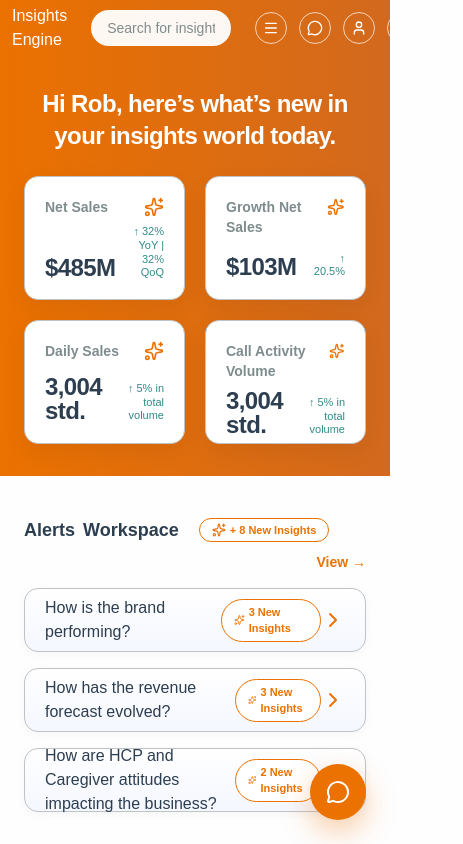
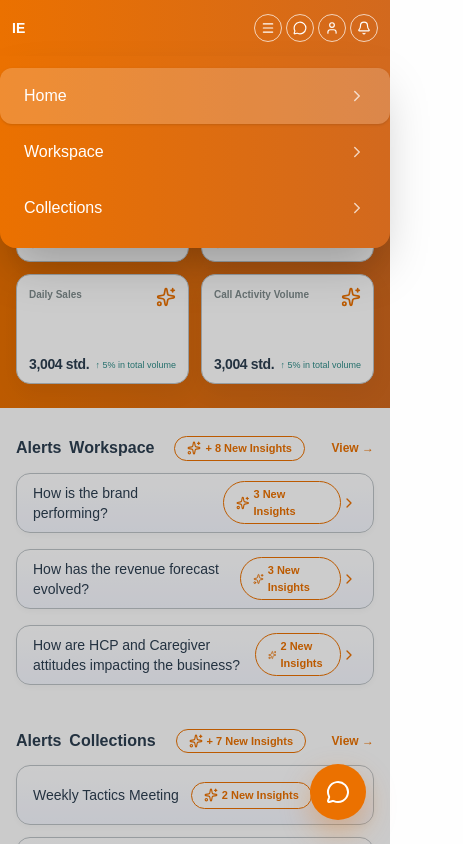
Before and after one commit to Rahul5430/InsightsEngine, a Next.js app: page / in a window 390 px wide. Both pictures are taken after a click on the button 271 px from the left and 28 px from the top of the page. Shown: the top 844 px of the page, 463 px wide, since content can reach past the window. Built offline with nearby package versions, Linux system fonts and the light colour scheme.

Commit message:
responsiveness

```diff
--- a/src/app/layout.tsx
+++ b/src/app/layout.tsx
@@ -36,7 +36,7 @@ export default function RootLayout({
 				<style suppressHydrationWarning>{injectThemeVariables()}</style>
 				<div
 					id='ie-app-container'
-					className='transition-transform duration-300 ease-[cubic-bezier(0.22,1,0.36,1)]'
+					className='transition-all duration-300 ease-[cubic-bezier(0.22,1,0.36,1)]'
 				>
 					<NavBar />
 					<div className='px-0'>{children}</div>
--- a/src/app/page.tsx
+++ b/src/app/page.tsx
@@ -9,42 +9,36 @@ export default function Home() {
 	return (
 		<main className='min-h-screen'>
 			<div
-				className='w-full py-8'
+				className='w-full py-6 sm:py-8'
 				style={{
 					background:
 						'linear-gradient(90deg, var(--ie-nav), var(--ie-nav-end))',
 				}}
 			>
-				<div className='mx-auto max-w-6xl px-6'>
-					<div className='px-2 text-center text-2xl font-semibold tracking-tight text-white sm:text-[28px]'>
-						Hi Rob, here’s what’s new in your insights world today.
+				<div className='mx-auto max-w-6xl px-4 sm:px-6'>
+					<div className='px-2 text-center text-lg font-semibold tracking-tight text-white sm:text-2xl lg:text-[28px]'>
+						Hi Rob, here&apos;s what&apos;s new in your insights
+						world today.
 					</div>
-					<div className='mt-6 grid grid-cols-2 gap-5 lg:grid-cols-4'>
-						<div className='col-span-1'>
+					<div className='mt-4 grid grid-cols-2 gap-3 sm:mt-6 sm:gap-5 lg:grid-cols-4'>
 						<KpiCard
 							title='Net Sales'
 							value='$485M'
 							trend='↑ 32% YoY | 32% QoQ'
 							trailing={<AIIcon />}
 						/>
-						</div>
-						<div className='col-span-1'>
 						<KpiCard
 							title='Growth Net Sales'
 							value='$103M'
 							trend='↑ 20.5%'
 							trailing={<AIIcon />}
 						/>
-						</div>
-						<div className='col-span-1'>
 						<KpiCard
 							title='Daily Sales'
 							value='3,004 std.'
 							trend='↑ 5% in total volume'
 							trailing={<AIIcon />}
 						/>
-						</div>
-						<div className='col-span-1'>
 						<KpiCard
 							title='Call Activity Volume'
 							value='3,004 std.'
@@ -54,10 +48,9 @@ export default function Home() {
 					</div>
 				</div>
 			</div>
-			</div>
 
-			<div className='mx-auto max-w-6xl px-6 pt-6'>
-				<div className='flex flex-wrap items-center gap-2 py-4 text-lg font-semibold text-[color:var(--ie-text)] sm:text-xl'>
+			<div className='mx-auto max-w-6xl px-4 pt-4 sm:px-6 sm:pt-6'>
+				<div className='flex flex-wrap items-center gap-2 py-3 text-base font-semibold text-[color:var(--ie-text)] sm:py-4 sm:text-lg lg:text-xl'>
 					<span>Alerts</span>
 					<span className='mx-2 hidden text-[color:var(--ie-text-muted)] sm:inline'>
 						|
@@ -69,7 +62,7 @@ export default function Home() {
 					/>
 					<Link
 						href='/workspace'
-						className='ml-auto text-sm text-[color:var(--ie-primary)]'
+						className='ml-auto text-xs text-[color:var(--ie-primary)] sm:text-sm'
 					>
 						View →
 					</Link>
@@ -92,7 +85,7 @@ export default function Home() {
 					/>
 				</div>
 
-				<div className='mt-10 flex flex-wrap items-center gap-2 py-4 text-lg font-semibold text-[color:var(--ie-text)] sm:text-xl'>
+				<div className='mt-8 flex flex-wrap items-center gap-2 py-3 text-base font-semibold text-[color:var(--ie-text)] sm:mt-10 sm:py-4 sm:text-lg lg:text-xl'>
 					<span>Alerts</span>
 					<span className='mx-2 hidden text-[color:var(--ie-text-muted)] sm:inline'>
 						|
@@ -104,12 +97,12 @@ export default function Home() {
 					/>
 					<Link
 						href='/collections'
-						className='ml-auto text-sm text-[color:var(--ie-primary)]'
+						className='ml-auto text-xs text-[color:var(--ie-primary)] sm:text-sm'
 					>
 						View →
 					</Link>
 				</div>
-				<div className='mb-24 space-y-4'>
+				<div className='mb-16 space-y-3 sm:mb-24 sm:space-y-4'>
 					<AlertRow
 						title='Weekly Tactics Meeting'
 						newCount={2}
--- /dev/null
+++ b/src/components/MobileMenu.tsx
@@ -0,0 +1,85 @@
+'use client';
+
+import { ChevronDown } from 'lucide-react';
+import Link from 'next/link';
+import { usePathname } from 'next/navigation';
+
+type Props = {
+	open: boolean;
+	onClose: () => void;
+};
+
+export function MobileMenu({ open, onClose }: Props) {
+	const pathname = usePathname();
+
+	const linkClass = (href: string) => {
+		const baseClass =
+			'flex items-center justify-between rounded-xl px-6 py-4 text-base font-medium transition-all duration-200';
+
+		// Special case for home route - only match exact path
+		if (href === '/') {
+			return pathname === '/'
+				? `${baseClass} bg-white/20 text-white shadow-sm`
+				: `${baseClass} text-white hover:bg-white/10`;
+		}
+		// For other routes, use startsWith
+		return pathname.startsWith(href)
+			? `${baseClass} bg-white/20 text-white shadow-sm`
+			: `${baseClass} text-white hover:bg-white/10`;
+	};
+
+	return (
+		<div
+			className={`absolute right-0 left-0 z-50 transition-all duration-200 ${
+				open
+					? 'translate-y-0 opacity-100'
+					: 'pointer-events-none -translate-y-2 opacity-0'
+			}`}
+			style={{
+				top: '56px',
+			}}
+		>
+			<div
+				className='overflow-hidden rounded-b-2xl shadow-2xl'
+				style={{
+					background:
+						'linear-gradient(90deg, var(--ie-nav), var(--ie-nav-end))',
+					margin: 0,
+					padding: 0,
+				}}
+			>
+				<div className='py-3'>
+					<Link href='/' className={linkClass('/')} onClick={onClose}>
+						<span>Home</span>
+						<ChevronDown
+							size={18}
+							className='rotate-[-90deg] text-white/70'
+						/>
+					</Link>
+					<Link
+						href='/workspace'
+						className={linkClass('/workspace')}
+						onClick={onClose}
+					>
+						<span>Workspace</span>
+						<ChevronDown
+							size={18}
+							className='rotate-[-90deg] text-white/70'
+						/>
+					</Link>
+					<Link
+						href='/collections'
+						className={linkClass('/collections')}
+						onClick={onClose}
+					>
+						<span>Collections</span>
+						<ChevronDown
+							size={18}
+							className='rotate-[-90deg] text-white/70'
+						/>
+					</Link>
+				</div>
+			</div>
+		</div>
+	);
+}
--- a/src/components/NavBar.tsx
+++ b/src/components/NavBar.tsx
@@ -1,75 +1,135 @@
+'use client';
+
 import { Bell, HelpCircle, Menu, MessageCircle, User } from 'lucide-react';
 import Link from 'next/link';
+import { useEffect, useRef, useState } from 'react';
 
 import { ChatPanel } from '@/components/chat/ChatPanel';
+import { MobileMenu } from '@/components/MobileMenu';
 import { NavLinks } from '@/components/NavLinks';
 import { NotificationPanel } from '@/components/notifications/NotificationPanel';
 
 export function NavBar() {
+	const [mobileMenuOpen, setMobileMenuOpen] = useState(false);
+	const navRef = useRef<HTMLDivElement>(null);
+
+	useEffect(() => {
+		function handleClickOutside(event: MouseEvent) {
+			if (
+				navRef.current &&
+				!navRef.current.contains(event.target as Node)
+			) {
+				setMobileMenuOpen(false);
+			}
+		}
+
+		if (mobileMenuOpen) {
+			document.addEventListener('mousedown', handleClickOutside);
+		}
+
+		return () => {
+			document.removeEventListener('mousedown', handleClickOutside);
+		};
+	}, [mobileMenuOpen]);
+
 	return (
 		<div
-			className='w-full bg-[color:var(--ie-nav)]'
+			ref={navRef}
+			className='relative w-full bg-[color:var(--ie-nav)]'
 			style={{
 				background:
 					'linear-gradient(90deg, var(--ie-nav), var(--ie-nav-end))',
 			}}
 		>
-			<div className='mx-auto flex h-14 max-w-6xl items-center gap-6 px-3 sm:px-6'>
-				<Link href='/' className='text-white'>
-					Insights Engine
+			<div className='mx-auto flex h-14 max-w-6xl items-center gap-2 px-3 sm:gap-4 sm:px-6'>
+				{/* Logo - responsive sizing */}
+				<Link
+					href='/'
+					className='text-sm font-semibold text-white sm:text-base'
+				>
+					<span className='hidden sm:inline'>Insights Engine</span>
+					<span className='sm:hidden'>IE</span>
 				</Link>
+
 				{/* desktop nav links */}
 				<div className='hidden md:block'>
 					<NavLinks />
 				</div>
+
+				{/* Search bar - responsive width and visibility */}
 				<input
-					className='w-[140px] rounded-[9999px] bg-white/95 px-4 py-2 text-sm text-[color:var(--ie-text)] outline-none placeholder:text-[color:var(--ie-text-muted)] sm:w-[220px] md:w-[350px]'
-					placeholder='Search for insights...'
+					className='hidden w-[120px] rounded-[9999px] bg-white/95 px-3 py-1.5 text-xs text-[color:var(--ie-text)] outline-none placeholder:text-[color:var(--ie-text-muted)] sm:block sm:w-[180px] sm:px-4 sm:py-2 sm:text-sm md:w-[300px] lg:w-[350px]'
+					placeholder='Search...'
 				/>
-				<div className='ml-auto flex items-center gap-3'>
+
+				<div className='ml-auto flex items-center gap-1 sm:gap-2'>
 					{/* mobile hamburger menu */}
 					<button
 						aria-label='Menu'
-						className='grid h-8 w-8 cursor-pointer place-items-center rounded-full border border-white/70 text-white hover:bg-white/10 md:hidden'
+						onClick={() => setMobileMenuOpen(!mobileMenuOpen)}
+						className='grid h-7 w-7 cursor-pointer place-items-center rounded-full border border-white/70 text-white hover:bg-white/10 sm:h-8 sm:w-8 md:hidden'
 					>
-						<Menu size={16} />
+						<Menu size={14} className='sm:h-4 sm:w-4' />
 					</button>
+
+					{/* Chat - always visible */}
 					<ChatPanel
 						trigger={
 							<button
 								aria-label='Chat'
-								className='grid h-8 w-8 cursor-pointer place-items-center rounded-full border border-white/70 text-white hover:bg-white/10'
+								className='grid h-7 w-7 cursor-pointer place-items-center rounded-full border border-white/70 text-white hover:bg-white/10 sm:h-8 sm:w-8'
 							>
-								<MessageCircle size={16} />
+								<MessageCircle
+									size={14}
+									className='sm:h-4 sm:w-4'
+								/>
 							</button>
 						}
 					/>
+
+					{/* Account - always visible */}
 					<button
 						aria-label='Account'
-						className='grid h-8 w-8 cursor-pointer place-items-center rounded-full border border-white/70 text-white hover:bg-white/10'
+						className='grid h-7 w-7 cursor-pointer place-items-center rounded-full border border-white/70 text-white hover:bg-white/10 sm:h-8 sm:w-8'
 					>
-						<User size={16} />
+						<User size={14} className='sm:h-4 sm:w-4' />
 					</button>
-					<div>
+
+					{/* Notifications - always visible */}
 					<NotificationPanel
 						trigger={
 							<button
 								aria-label='Notifications'
-									className='grid h-8 w-8 cursor-pointer place-items-center rounded-full border border-white/70 text-white hover:bg-white/10'
+								className='grid h-7 w-7 cursor-pointer place-items-center rounded-full border border-white/70 text-white hover:bg-white/10 sm:h-8 sm:w-8'
 							>
-									<Bell size={16} />
+								<Bell size={14} className='sm:h-4 sm:w-4' />
 							</button>
 						}
 					/>
-					</div>
+
+					{/* Help - hidden on very small screens */}
 					<button
 						aria-label='Help'
-						className='grid h-8 w-8 cursor-pointer place-items-center rounded-full border border-white/70 text-white hover:bg-white/10'
+						className='grid hidden h-7 w-7 cursor-pointer place-items-center rounded-full border border-white/70 text-white hover:bg-white/10 sm:grid sm:h-8 sm:w-8'
 					>
-						<HelpCircle size={16} />
+						<HelpCircle size={14} className='sm:h-4 sm:w-4' />
 					</button>
 				</div>
 			</div>
+
+			{/* Mobile Menu Backdrop - only covers content below navbar */}
+			{mobileMenuOpen && (
+				<div
+					className='animate-in fade-in fixed inset-x-0 top-14 bottom-0 z-40 bg-black/20 duration-200 md:hidden'
+					onClick={() => setMobileMenuOpen(false)}
+				/>
+			)}
+
+			{/* Mobile Menu */}
+			<MobileMenu
+				open={mobileMenuOpen}
+				onClose={() => setMobileMenuOpen(false)}
+			/>
 		</div>
 	);
 }
--- a/src/components/chat/ChatPanel.tsx
+++ b/src/components/chat/ChatPanel.tsx
@@ -39,7 +39,7 @@ export function ChatPanel({ trigger }: { trigger: React.ReactNode }) {
 			<Dialog.Trigger asChild>{trigger}</Dialog.Trigger>
 			<Dialog.Portal>
 				<Dialog.Overlay className='ie-overlay fixed inset-0 z-40 bg-black/40' />
-				<Dialog.Content className='ie-sheet fixed top-0 right-0 z-50 flex h-full w-[440px] max-w-[95vw] flex-col overflow-hidden rounded-l-[16px] border-l border-[color:var(--ie-border)] bg-white shadow-xl'>
+				<Dialog.Content className='ie-sheet fixed top-0 right-0 z-50 flex h-full w-full max-w-[95vw] flex-col overflow-hidden rounded-l-[16px] border-l border-[color:var(--ie-border)] bg-white shadow-xl sm:w-[440px] sm:max-w-[440px]'>
 					<div className='sticky top-0 z-10 flex items-center justify-between border-b border-[color:var(--ie-border)] bg-white px-6 py-4'>
 						<Dialog.Title className='flex items-center gap-2 text-[color:var(--ie-text)]'>
 							<MessageCircle size={18} /> Smart Assistant
--- a/src/components/home/AlertRow.tsx
+++ b/src/components/home/AlertRow.tsx
@@ -13,14 +13,14 @@ export function AlertRow({ title, newCount = 0, href = '#' }: Props) {
 	return (
 		<Link
 			href={href}
-			className='flex h-[64px] items-center rounded-[14px] border border-[color:var(--ie-border)] bg-[linear-gradient(180deg,rgba(255,255,255,1)_0%,rgba(245,247,255,1)_100%)] px-5 shadow-[var(--ie-shadow-soft)] transition-colors hover:border-[color:var(--ie-primary)] hover:bg-white'
+			className='flex h-[60px] items-center rounded-[14px] border border-[color:var(--ie-border)] bg-[linear-gradient(180deg,rgba(255,255,255,1)_0%,rgba(245,247,255,1)_100%)] px-4 shadow-[var(--ie-shadow-soft)] transition-colors hover:border-[color:var(--ie-primary)] hover:bg-white sm:h-[64px] sm:px-5'
 		>
-			<div className='font-medium text-[color:var(--ie-text)]'>
+			<div className='text-sm font-medium text-[color:var(--ie-text)] sm:text-base'>
 				{title}
 			</div>
 			{newCount > 0 ? <NewInsightsBadge count={newCount} /> : null}
 			<div className='ml-auto text-[color:var(--ie-primary)]'>
-				<ChevronRight />
+				<ChevronRight size={16} className='sm:h-5 sm:w-5' />
 			</div>
 		</Link>
 	);
--- a/src/components/home/KpiCard.tsx
+++ b/src/components/home/KpiCard.tsx
@@ -25,20 +25,20 @@ export function KpiCard({
 	trailing,
 }: Props) {
 	return (
-		<div className='flex h-[124px] flex-col justify-between rounded-[14px] border border-[color:var(--ie-border)] bg-white p-5 shadow-[var(--ie-shadow-card)]'>
+		<div className='flex h-[110px] flex-col justify-between rounded-[14px] border border-[color:var(--ie-border)] bg-white p-3 shadow-[var(--ie-shadow-card)] sm:h-[124px] sm:p-5'>
 			<div className='flex items-start justify-between'>
-				<div className='text-sm font-semibold text-[color:var(--ie-text-muted)]'>
+				<div className='text-[10px] font-semibold text-[color:var(--ie-text-muted)] sm:text-sm'>
 					{title}
 				</div>
 				{trailing}
 			</div>
-			<div className='mt-2 flex items-end justify-between gap-3'>
-				<div className='text-[24px] leading-none font-semibold tracking-tight text-[color:var(--ie-text)]'>
+			<div className='mt-1 flex items-end justify-between gap-1 sm:mt-2 sm:gap-3'>
+				<div className='text-sm leading-none font-semibold tracking-tight text-[color:var(--ie-text)] sm:text-[24px]'>
 					{value}
 				</div>
 				{trend ? (
 					<div
-						className={`text-right text-[11px] leading-tight font-medium ${trendColorToClass[trendColor]}`}
+						className={`text-right text-[9px] leading-tight font-medium sm:text-[11px] ${trendColorToClass[trendColor]}`}
 					>
 						{trend}
 					</div>
--- a/src/components/tabs/RouteTabs.tsx
+++ b/src/components/tabs/RouteTabs.tsx
@@ -32,7 +32,7 @@ export function RouteTabs({ param, items, defaultKey = 'all' }: Props) {
 		<Link
 			key={item.key}
 			href={buildHref(pathname, item.key, param, defaultKey)}
-			className={`min-w-0 rounded-full px-2.5 py-1 text-xs whitespace-nowrap transition-colors sm:px-3 sm:py-1.5 sm:text-sm ${
+			className={`flex-shrink-0 rounded-full px-2 py-1 text-[10px] transition-colors sm:px-3 sm:py-1.5 sm:text-xs md:text-sm ${
 				current === item.key
 					? 'bg-white text-[color:var(--ie-nav)] shadow'
 					: 'text-white/90 hover:bg-white/10'
@@ -43,7 +43,7 @@ export function RouteTabs({ param, items, defaultKey = 'all' }: Props) {
 	);
 
 	return (
-		<div className='flex w-full items-center gap-2 overflow-x-auto rounded-[14px] border border-white/30 bg-white/15 px-2 py-2 whitespace-nowrap backdrop-blur md:flex-wrap md:overflow-visible md:whitespace-normal'>
+		<div className='flex w-full items-center gap-1.5 overflow-x-auto rounded-[14px] border border-white/30 bg-white/15 px-2 py-2 backdrop-blur sm:gap-2 md:flex-wrap md:overflow-visible'>
 			{items.map(chip)}
 		</div>
 	);
```
Also changed, not shown: src/app/(routes)/collections/page.tsx (+7 -3 lines), src/app/globals.css (+45 -2 lines). Lines whose indentation alone changed are shown as unchanged.
